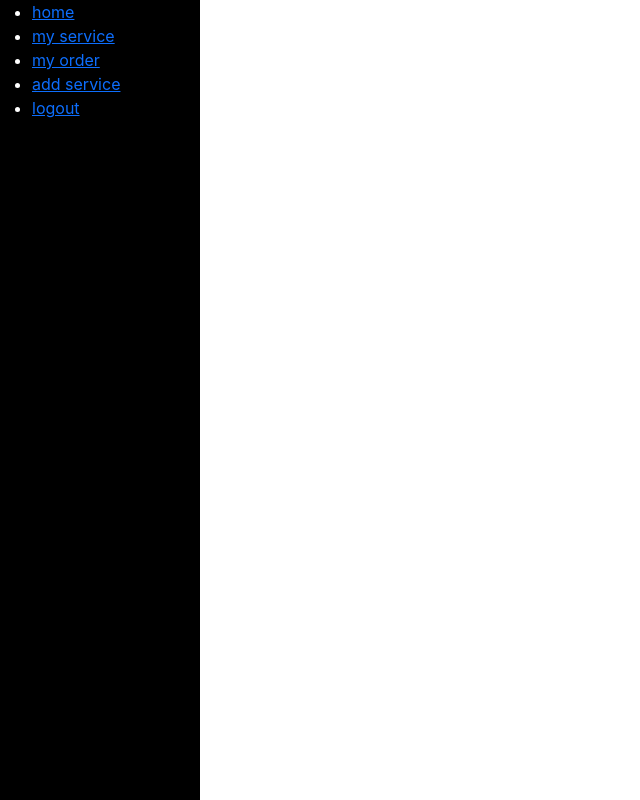
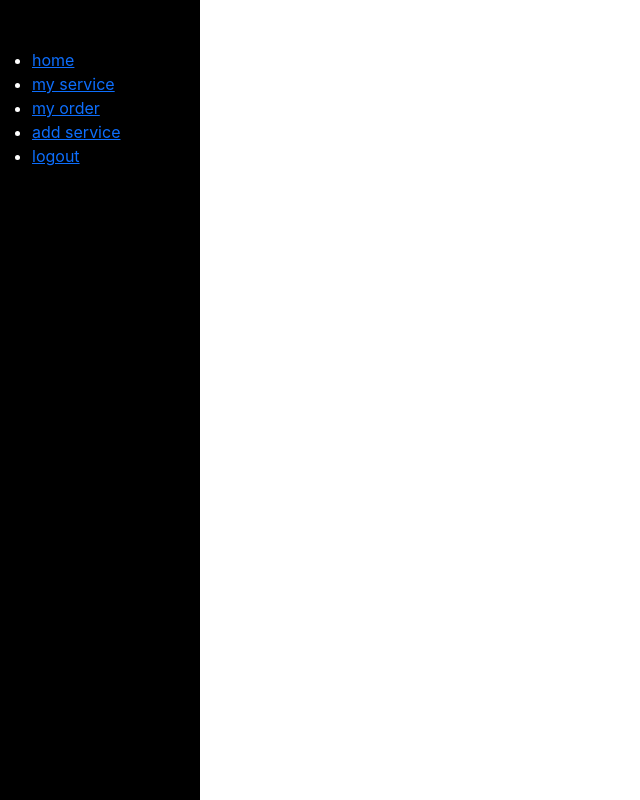
Before and after one commit to shuvo-h/we-connect-frontEnd, a React (Create React App) app: page /dashboard in a window 1280 px wide. Shown: the whole page, without its empty margins (0-640 px from the left). Built offline with nearby package versions, Linux system fonts and the light colour scheme.

Commit message:
side nav updated

```diff
--- a/src/components/DashboardComponents/DashboarSideNav/DashboarSideNav.js
+++ b/src/components/DashboardComponents/DashboarSideNav/DashboarSideNav.js
@@ -1,18 +1,33 @@
-import React from 'react';
-import { NavLink } from 'react-router-dom';
+import React from "react";
+import { NavLink } from "react-router-dom";
 
 const DashboarSideNav = () => {
-    return (
-        <div>
-            <ul>
-                <li> <NavLink to="/home">home</NavLink></li>
-                <li> <NavLink to="myservice">my service</NavLink></li>
-                <li> <NavLink to="myservice">my order</NavLink></li>
-                <li> <NavLink to="myservice">add service</NavLink></li>
-                <li> <NavLink to="myservice">logout</NavLink></li>
-            </ul>
-        </div>
-    );
+  return (
+    <div className="mt-5">
+      <ul>
+        <li>
+          {" "}
+          <NavLink to="/home">home</NavLink>
+        </li>
+        <li>
+          {" "}
+          <NavLink to="myservice">my service</NavLink>
+        </li>
+        <li>
+          {" "}
+          <NavLink to="myservice">my order</NavLink>
+        </li>
+        <li>
+          {" "}
+          <NavLink to="myservice">add service</NavLink>
+        </li>
+        <li>
+          {" "}
+          <NavLink to="myservice">logout</NavLink>
+        </li>
+      </ul>
+    </div>
+  );
 };
 
 export default DashboarSideNav;
--- a/src/components/DashboardComponents/Dashboard/Dashboard.js
+++ b/src/components/DashboardComponents/Dashboard/Dashboard.js
@@ -1,22 +1,35 @@
-import React, { useState } from 'react';
-import { Outlet } from 'react-router-dom';
-import DashboarSideNav from '../DashboarSideNav/DashboarSideNav';
-import "./dashboard.css"
-
-
+import React, { useState } from "react";
+import { Outlet } from "react-router-dom";
+import DashboarSideNav from "../DashboarSideNav/DashboarSideNav";
+import "./dashboard.css";
 
 const Dashboard = () => {
-    const [navOpen,setNavOpen] = useState(false);
+  const [navOpen, setNavOpen] = useState(false);
   return (
     <div>
-            <div className={navOpen ? "dashboard-leftnav-container d-block" : 'dashboard-leftnav-container d-none d-md-block'}>
-                <div><DashboarSideNav></DashboarSideNav></div>
+      <div
+        className={
+          navOpen
+            ? " dashboard-leftnav-container d-block"
+            : " dashboard-leftnav-container d-none d-md-block"
+        }
+      >
+        <div>
+          <DashboarSideNav></DashboarSideNav>
+        </div>
       </div>
       <div
-            className={navOpen? "bg-black text-white toggle-icon rounded-end d-md-none": 'bg-black text-white rounded-end d-md-none'} style={{width:"25px"}}
-            onClick={()=>setNavOpen(!navOpen)}
-            >{navOpen ? "X" : ">>" }</div>
-            <div className='outlet-container'>
+        className={
+          navOpen
+            ? "custom-transition bg-black text-white toggle-icon rounded-end d-md-none"
+            : " bg-black text-white rounded-end d-md-none"
+        }
+        style={{ width: "25px" }}
+        onClick={() => setNavOpen(!navOpen)}
+      >
+        {navOpen ? "X" : ">>"}
+      </div>
+      <div className="outlet-container">
         <Outlet></Outlet>
       </div>
     </div>
--- a/src/components/DashboardComponents/Dashboard/dashboard.css
+++ b/src/components/DashboardComponents/Dashboard/dashboard.css
@@ -1,20 +1,23 @@
-.dashboard-leftnav-container{
-    background-color:black;
-    width:200px;
+.dashboard-leftnav-container {
+  background-color: black;
+  width: 200px;
   height: 100vh;
   color: white;
   position: fixed;
 }
-.outlet-container{
+.outlet-container {
   margin-left: 200px;
 }
 
-.toggle-icon{
+.toggle-icon {
   margin-left: 200px;
+}
+.custom-transition {
+  transition: 0.5s ease-in;
 }
 
 @media only screen and (max-width: 768px) {
-    .outlet-container{
+  .outlet-container {
     margin-left: 15px;
   }
 }
--- a/src/components/Shared/Navigation/Navigation.js
+++ b/src/components/Shared/Navigation/Navigation.js
@@ -49,6 +49,9 @@ const Navigation = () => {
               <Nav.Link as={NavLink} to="/users">
                 Users
               </Nav.Link>
+              <Nav.Link as={NavLink} to="/dashboard">
+                Dashboard
+              </Nav.Link>
 
               <Nav.Link as={NavLink} to="/about">
                 About
```
Also changed, not shown: src/App.js (+8 -3 lines). Lines whose indentation alone changed are shown as unchanged.
